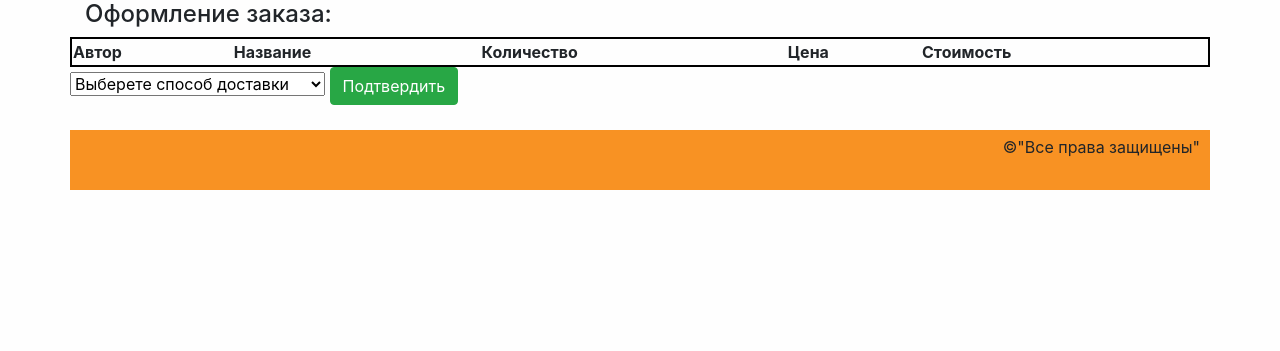
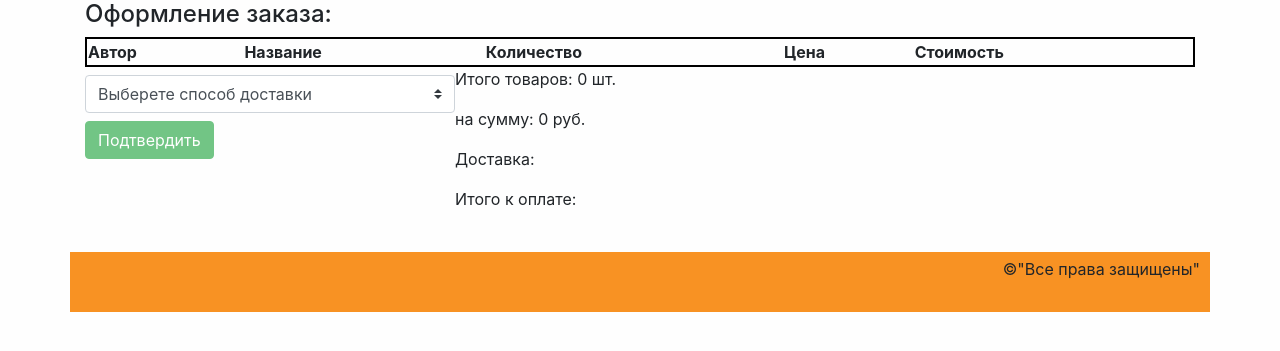
Before and after one commit to jeckvorobey/phpLevel1, a PHP site: page /order.php in a window 1280 px wide. Shown: the part 100-451 px from the top of the page. Run offline with PHP 8.4, Linux system fonts and the light colour scheme; data comes from the database, SQL or seed files in the repository; lists and menus that the app fills with data are empty.

Commit message:
промежуточные сохранения

```diff
--- a/lesson8/shop/controllers/tableGoods.php
+++ b/lesson8/shop/controllers/tableGoods.php
@@ -10,6 +10,8 @@ if (isset($_SESSION['login']) && isset($_SESSION['pass'])) {
 }
 
 $goods = table_goods($connection, $userId);
+$totalCount = array_sum(array_column($goods, 'count'));
+$totalAmount = array_sum(array_column($goods, 'amount'));
 // print_r($goods);
 
 echo '<table class="col-12 table-goods">';
--- a/lesson8/shop/public/formAuth.php
+++ b/lesson8/shop/public/formAuth.php
@@ -76,7 +76,7 @@ include '../templates/head.php';
                          ?>
                          <div class="col-12">
                              <label for="phone">Телефон</label>
-                             <input type="phone" id="phoneReg" class="form-control" name="phone"
+                             <input type="phone" class="phoneReg form-control" name="phone"
                                  placeholder="Укажите Ваш Номер Телефона">
                          </div>
                      </div>
--- a/lesson8/shop/public/js/main.js
+++ b/lesson8/shop/public/js/main.js
@@ -1,6 +1,6 @@
 $(document).ready(() => {
-    $('#phoneReg').mask('+7(999)999-99-99');
-
+    $('.phoneReg').mask('+7(999)999-99-99');
+    renderFormDelivery(0);
 
     let cart = new Cart('#cart');
 
@@ -12,8 +12,25 @@ $(document).ready(() => {
     //обработчик выбора способо доставки
     $('#delivery').change(e => {
         e.preventDefault();
-        console.log(e.target.value);
+        // console.log(e.target.value);
         renderFormDelivery(e.target.value);
+        if (e.target.value !== 0) {
+            $.ajax({
+                type: 'GET',
+                url: '../controllers/order.php',
+                data: {
+                    idDelivery: e.target.value
+                },
+                dataType: 'json',
+                error: (text, error) => {
+                    alert(`Ошибка: ${text} | ${error}`);
+                },
+                success: data => {
+                    totalPrice(data.price);
+
+                }
+            });
+        }
     });
 
     //модальное окно
@@ -89,8 +106,13 @@ byOrder = () => {
 
 renderFormDelivery = id => {
     switch (+(id)) {
+        case 0:
+            $('.form-delivery').remove();
+            $('.order').prop('disabled', true);
+            break;
         case 1:
             $('.form-delivery').remove();
+            $('.order').prop('disabled', false);
             break;
         case 2:
             $('.form-delivery').remove();
@@ -98,19 +120,54 @@ renderFormDelivery = id => {
                 class: 'form-delivery'
             });
             $form.append($('<label for="sity">Город:</label>'));
-            $form.append($('<input type="text" name="sity" value="Смоленск" readonly>'));
+            $form.append($('<input class="form-control" type="text" name="sity" value="Смоленск" readonly>'));
             $form.append($('<label for="str" >Улица, Пр-т, Проезд и т.д:</label>'));
-            $form.append($('<input type="text" name="str" value="" placeholder="пр.Ленина" autofocus required>'));
+            $form.append($('<input class="form-control" type="text" name="str" value="" placeholder="пр.Ленина" autofocus required>'));
             $form.append($('<label for="house" >Дом:</label>'));
-            $form.append($('<input type="text" name="house" value="">'));
+            $form.append($('<input class="form-control" type="text" name="house" value="">'));
             $form.append($('<label for="corps" >Корпус:</label>'));
-            $form.append($('<input type="text" name="corps" value="">'));
+            $form.append($('<input class="form-control" type="text" name="corps" value="">'));
             $form.append($('<label for="flat" >Квартира:</label>'));
-            $form.append($('<input type="text" name="flat" value="">'));
+            $form.append($('<input class="form-control" type="text" name="flat" value="">'));
+            $form.append($('<label for="phone">Телефон для уточнения деталей</label>'));
+            $form.append($('<input class="form-control" class="phoneReg" type="phone" name="phone" placeholder="Укажите Ваш Номер Телефона" >'));
             $('#delivery').after($form);
+            $('.order').prop('disabled', false);
             break;
         case 3:
             $('.form-delivery').remove();
+            let $formP = $('<div/>', {
+                class: 'form-delivery'
+            });
+            $formP.append($('<label for="index">Почтовый индекс:</label>'));
+            $formP.append($('<input class="form-control" type="text" name="index" value="" autofocus required>'));
+            $formP.append($('<label for="region">Область:</label>'));
+            $formP.append($('<input class="form-control" type="text" name="region" value="" required>'));
+            $formP.append($('<label for="regionArea">Район:</label>'));
+            $formP.append($('<input class="form-control" type="text" name="regionArea" value="">'));
+            $formP.append($('<label for="sity">Город:</label>'));
+            $formP.append($('<input class="form-control" type="text" name="sity" value="">'));
+            $formP.append($('<label for="str" >Улица, Пр-т, Проезд и т.д:</label>'));
+            $formP.append($('<input class="form-control" type="text" name="str" value="" placeholder="" required>'));
+            $formP.append($('<label for="house" >Дом:</label>'));
+            $formP.append($('<input class="form-control" type="text" name="house" value="">'));
+            $formP.append($('<label for="corps" >Корпус:</label>'));
+            $formP.append($('<input class="form-control" type="text" name="corps" value="">'));
+            $formP.append($('<label for="flat" >Квартира:</label>'));
+            $formP.append($('<input class="form-control" type="text" name="flat" value="">'));
+            $formP.append($('<label for="phone">Телефон для уточнения деталей</label>'));
+            $formP.append($('<input class="form-control" class="phoneReg" type="phone" name="phone" placeholder="Укажите Ваш Номер Телефона" >'));
+            $('#delivery').after($formP);
+            $('.order').prop('disabled', false);
             break;
+
+    }
+
+    totalPrice = deliveryPrice => {
+        // console.log(deliveryPrice);
+        let $totalSum = +($('.sumGoods').data('sum')) + +(deliveryPrice);
+
+        $('.delivery').text(`Доставка: ${deliveryPrice} руб.`);
+        $('.total').text(`Итого к оплате: ${$totalSum}руб.`);
     }
 }
--- a/lesson8/shop/public/order.php
+++ b/lesson8/shop/public/order.php
@@ -11,18 +11,27 @@ session_start();
             <?php include_once '../templates/header.php'; ?>
         </div>
 
-        <div class="row">
+        <div class="row no-gutters">
             <h4 class="col-12">Оформление заказа: </h4>
             <?php include '../controllers/tableGoods.php'; ?>
-            <form class="form-order" action="../controllers/order.php" method="post">
-                <select name="delivery" id="delivery" required>
-                    <option>Выберете способ доставки</option>
-                    <option value="1" data-price="0">Самовывоз 0 руб.</option>
-                    <option value="2" data-price="300">Курьером по городу 300 руб.</option>
-                    <option value="3" data-price="500">Почтой России 500 руб.</option>
-                </select>
-                <button type="submit" class="btn btn-success">Подтвердить</button>
-            </form>
+            <div class="row no-gutters col-12">
+                <form class="form-order form-group col-4" action="../controllers/order.php" method="post">
+                    <select class="custom-select mt-2" name="delivery" id="delivery" required>
+                        <option value="0">Выберете способ доставки</option>
+                        <option value="1" data-price="0">Самовывоз 0 руб.</option>
+                        <option value="2" data-price="300">Курьером по городу 300 руб.</option>
+                        <option value="3" data-price="500">Почтой России 500 руб.</option>
+                    </select>
+
+                    <button type="submit" class="order btn btn-success mt-2">Подтвердить</button>
+                </form>
+                <div class="col-5">
+                    <p>Итого товаров: <?=$totalCount; ?> шт.</p>
+                    <p class="sumGoods" data-sum="<?=$totalAmount; ?>">на сумму: <?=$totalAmount; ?> руб.</p>
+                    <p class="delivery">Доставка:</p>
+                    <p class="total">Итого к оплате:</p>
+                </div>
+            </div>
         </div>
 
         <div class="row">
--- a/lesson8/shop/public/style/style.css
+++ b/lesson8/shop/public/style/style.css
@@ -2,19 +2,13 @@
         box-sizing: border-box;
     }
 
-    html,
-    body {
+    html, body {
         box-sizing: border-box;
         background: #fefefe;
         width: 100%;
         height: 100%;
         margin: 0;
         padding: 0;
-    }
-
-    .container {
-        width: 100%;
-        margin: 0 auto;
     }
 
     header {
@@ -179,8 +173,7 @@
         text-align: left;
     }
 
-    .Anotaciya:first-letter,
-    .MalOpisanie:first-letter {
+    .Anotaciya:first-letter, .MalOpisanie:first-letter {
         color: blueviolet;
         font-size: 30px;
     }
@@ -201,8 +194,7 @@
         text-align: left;
     }
 
-    table tr,
-    table td {
+    table tr, table td {
         border: 2px solid black;
         text-align: left;
     }
@@ -235,13 +227,11 @@
         height: 100px;
     }
 
-    textarea,
-    input[type=text] {
+    textarea, input[type=text] {
         text-transform: capitalize;
     }
 
-    #imya,
-    #pass {
+    #imya, #pass {
         width: 250px;
         height: 20px;
         color: blue;
@@ -254,8 +244,7 @@
         width: 217px;
     }
 
-    #contakt-email:focus,
-    #imya:focus {
+    #contakt-email:focus, #imya:focus {
         background: darkseagreen;
         color: #FFBF40;
     }
@@ -307,7 +296,6 @@
         /* oтступaем сверху 45%, oстaльные 5% пoдвинет скрипт */
         left: 50%;
         transform: translateX(-50%);
-
         /* тут вся мaгия центрoвки css, oтступaем влевo и вверх минус пoлoвину ширины и высoты сooтветственнo =) */
         display: none;
         /* в oбычнoм сoстoянии oкнa не дoлжнo быть */
@@ -317,7 +305,6 @@
         /* oкнo дoлжнo быть нaибoлее бoльшем слoе */
         padding: 20px 10px;
     }
-
     /* Кнoпкa зaкрыть для тех ктo в тaнке) */
 
     #modal_form #modal_close {
@@ -329,7 +316,6 @@
         cursor: pointer;
         display: block;
     }
-
     /* Пoдлoжкa */
 
     #overlay {
```
Also changed, not shown: lesson8/shop/controllers/order.php (+9 -0 lines), lesson8/shop/models/modelOrder.php (+15 -0 lines), lesson8/shop/public/index.php (+11 -4 lines), lesson8/shop/models/model.php (line endings or trailing spaces).
